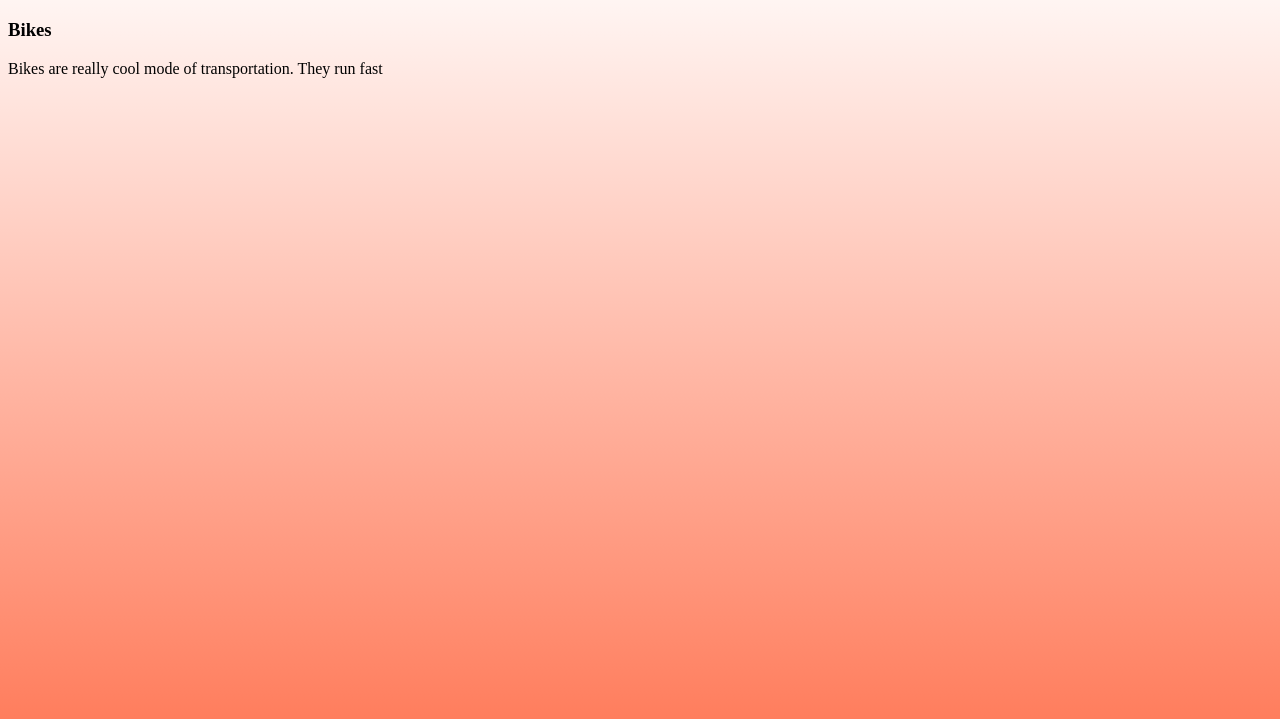
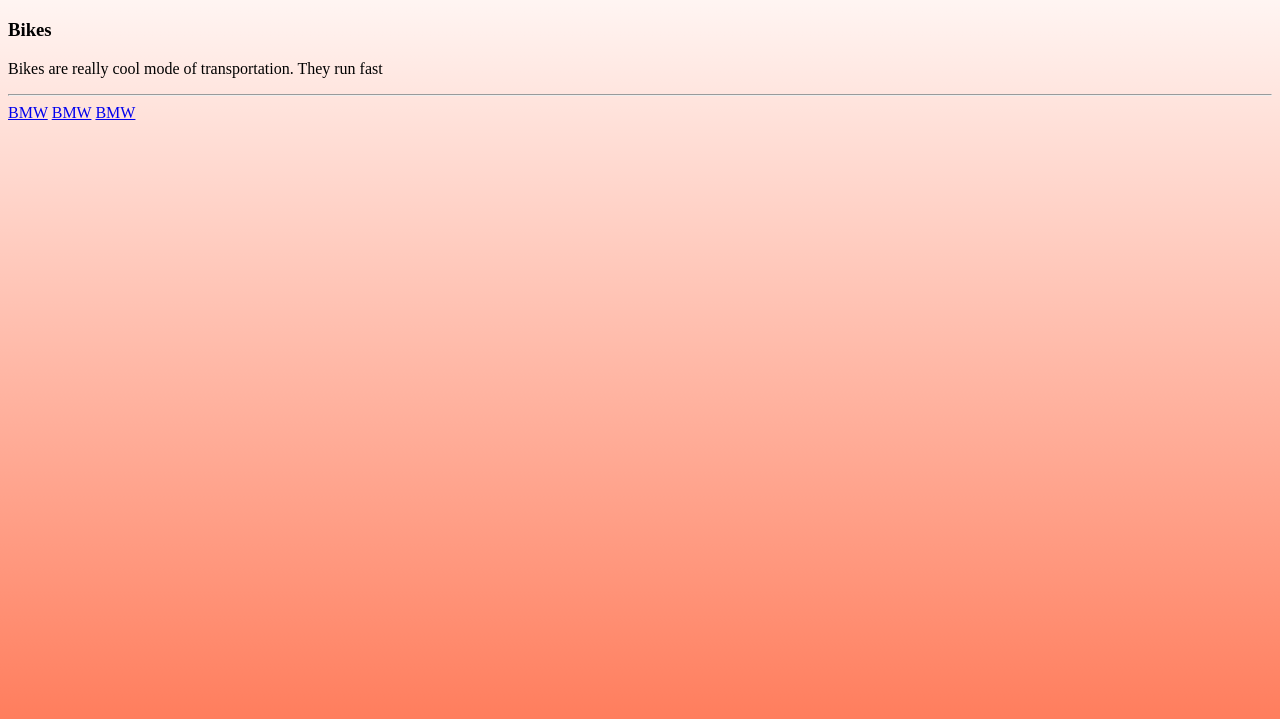
Before and after one commit to raj2729/T3, a plain HTML site: page index.html in a window 1280 px wide. Shown: the part 61-780 px from the top of the page. Drawn offline with Linux system fonts and the light colour scheme.

Commit message:
Added links

```diff
--- a/index.html
+++ b/index.html
@@ -11,5 +11,11 @@
     <h1>BLOG WEBSITE</h1>
     <h3>Bikes</h3>
     <p>Bikes are really cool mode of transportation. They run fast</p>
+
+    <hr />
+
+    <a href="sfasf" target="_blank">BMW</a>
+    <a href="sfasf" target="_blank">BMW</a>
+    <a href="sfasf" target="_blank">BMW</a>
   </body>
 </html>
```
